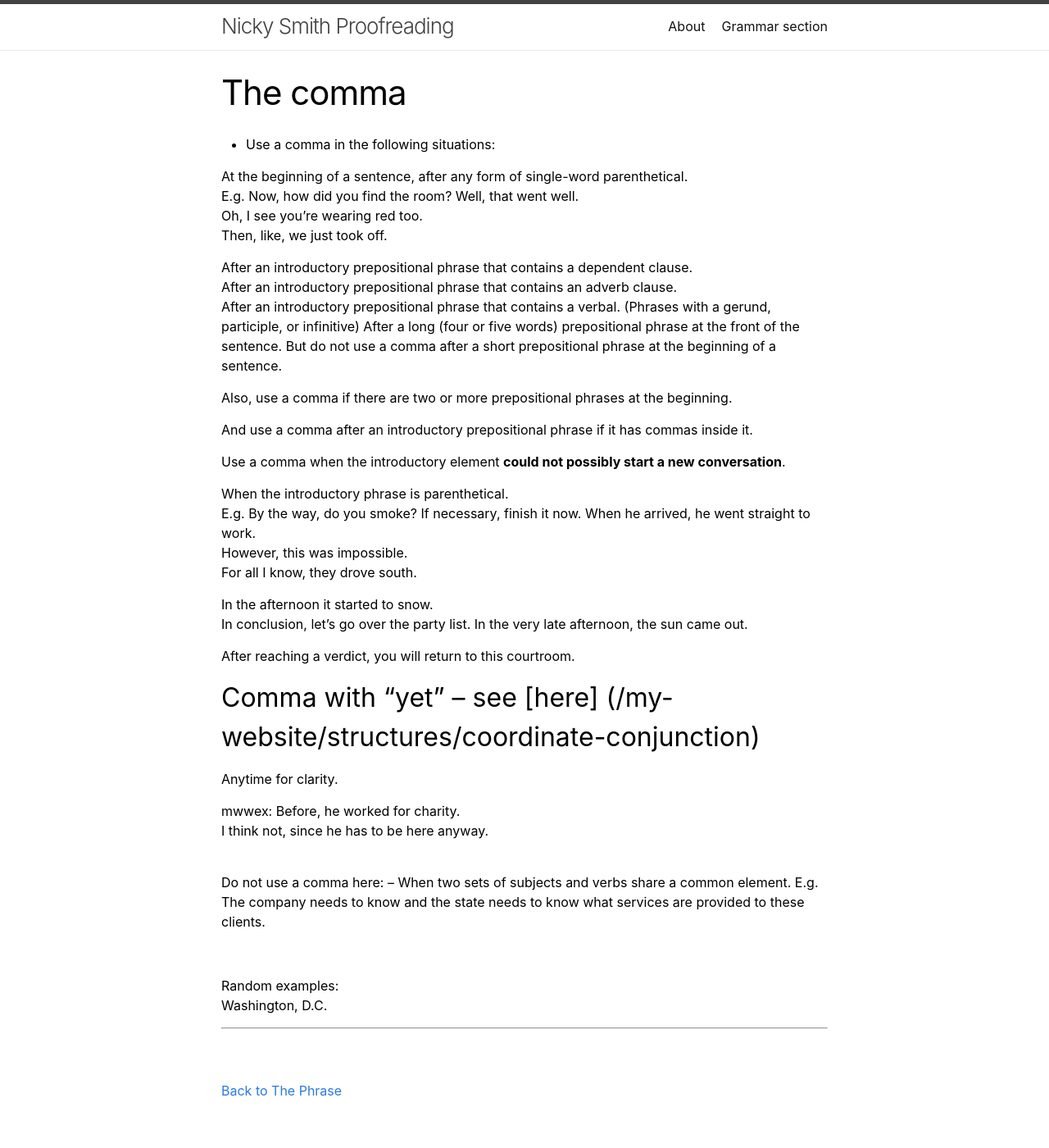
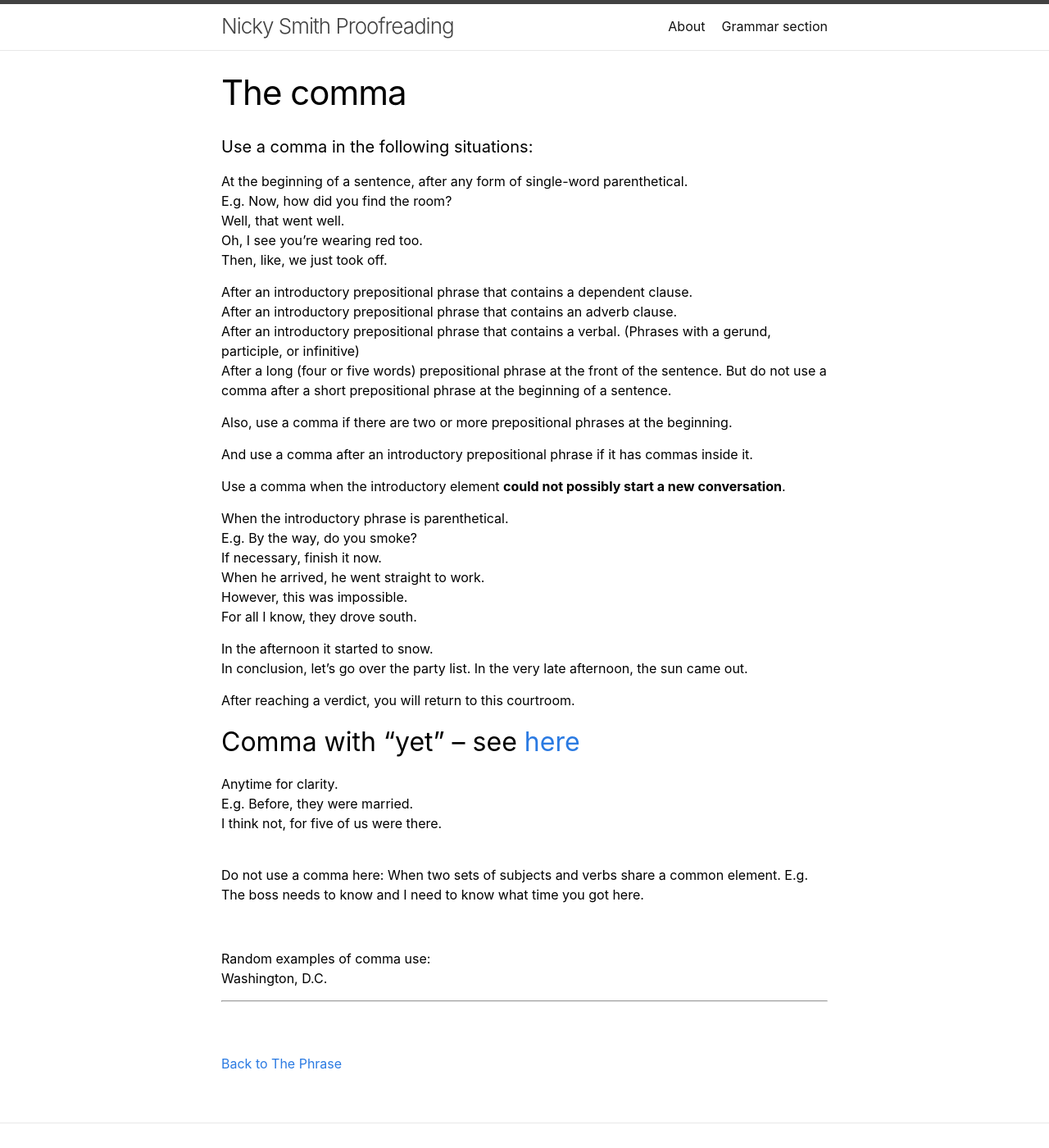
Before and after one commit to NickPax/my-website, a Jekyll site: the page built from _structures/the-comma.md, in a window 1280 px wide and 1400 px high. Shown: the whole window at 82% size. Built offline with Jekyll 4.4.1, drawn with Linux system fonts in a browser that asks for light colours.

Commit message:
Update the-comma.md

```diff
--- a/_structures/the-comma.md
+++ b/_structures/the-comma.md
@@ -3,7 +3,7 @@
 title: The comma
 ---
 
-* Use a comma in the following situations:
+#### Use a comma in the following situations:
 
 At the beginning of a sentence, after any form of single-word parenthetical.
 E.g. Now, how did you find the room?
@@ -38,21 +38,20 @@
 
 
 
-## Comma with "yet" -- see [here] ({{site.baseurl}}/structures/coordinate-conjunction)
+## Comma with "yet" -- see [here]({{site.baseurl}}/structures/coordinate-conjunction/#comma-with-yet)
 
 Anytime for clarity.
-
-mwwex: Before, he worked for charity.
-I think not, since he has to be here anyway.
+E.g. Before, they were married.
+I think not, for five of us were there.
 
 <br/>
 Do not use a comma here:
--- When two sets of subjects and verbs share a common element.
-E.g. The company needs to know and the state needs to know what services are provided to these clients.
+When two sets of subjects and verbs share a common element.
+E.g. The boss needs to know and I need to know what time you got here.
 
 <br/>
 
-Random examples:
+Random examples of comma use:
 Washington, D.C.
 
 
```
